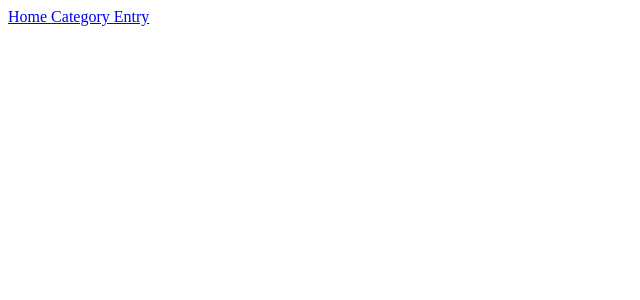
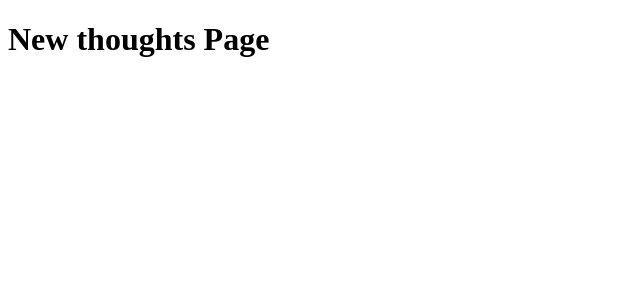
Before and after one commit to jamesphongduong/journal_REACT, a React (Create React App) app: page /entry/new/1 in a window 1280 px wide. Shown: the top 300 px of the page, without its empty margins (0-640 px from the left). Built offline with nearby package versions, Linux system fonts and the light colour scheme.

Commit message:
redirect added

```diff
--- a/src/components/App.js
+++ b/src/components/App.js
@@ -1,5 +1,5 @@
 import React, { Component } from "react";
-import { BrowserRouter, Route, Link } from "react-router-dom";
+import { BrowserRouter, Route } from "react-router-dom";
 import HomePage from "./pages/HomePage";
 import CategorySelection from "./pages/CategorySelection";
 import NewEntryPage from "./pages/NewEntryPage";
@@ -16,12 +16,17 @@ class App extends Component {
             <div>
                 <BrowserRouter>
                     <div>
-                        <Link to="/"> Home </Link>
-                        <Link to="/category"> Category </Link>
-                        <Link to="/entry"> Entry </Link>
                         <Route exact path="/" component = {HomePage} />
-                        <Route exact path="/category" component = {CategorySelection} />
-                        <Route exact path="/entry" component = {NewEntryPage} />
+                        <Route
+                            exact path="/category"
+                            render={(props) => {
+                                return <CategorySelection {...props} categories={categories} />
+                            }} />
+                        <Route exact
+                        path="/entry/new/:index"
+                        render={(props) => {
+                            return <NewEntryPage {...props} categories={categories} />
+                        }} />
                     </div>
                 </BrowserRouter>
             </div>
--- a/src/components/pages/CategorySelection.js
+++ b/src/components/pages/CategorySelection.js
@@ -1,10 +1,22 @@
 import React, { Component } from "react";
+import { Link } from "react-router-dom";
 
 class CategorySelection extends Component {
     render() {
+        const { categories } = this.props;
+
         return(
             <div>
                 <h1>Category Selection</h1>
+                <ul>
+                    {categories.map((item, index) => {
+                        return (
+                        <li key={item}>
+                            <Link to={`/entry/new/${index}`}>{item}</Link>
+                        </li>
+                        );
+                    })}
+                </ul>
             </div>
         )
     }
--- a/src/components/pages/HomePage.js
+++ b/src/components/pages/HomePage.js
@@ -1,10 +1,14 @@
 import React, { Component } from "react";
+import { Link } from "react-router-dom";
 
 class HomePage extends Component {
     render() {
         return(
             <div>
                 <h1>HomePage</h1>
+                <Link to="/category">
+                    <button >New Entry</button>
+                </Link>
             </div>
         )
     }
--- a/src/components/pages/NewEntryPage.js
+++ b/src/components/pages/NewEntryPage.js
@@ -1,11 +1,34 @@
 import React, { Component } from "react";
+import { Redirect } from "react-router-dom";
 
 class NewEntryPage extends Component {
+    state = { category: null, errorMessage: "" }
+
+    componentDidMount() {
+        const category = this.props.categories[this.props.match.params.index];
+        if (!category) {
+            return this.setState({ errorMessage: "Invalid Category"});
+        }
+
+        return this.setState({ category });
+    }
+
     render() {
+        const { category, errorMessage } = this.state;
+
+        if (errorMessage) {
+            return <Redirect to="/category" />;
+        }
+
         return(
             <div>
-                <h1>New Entry Page</h1>
-             </div>
+                {errorMessage}
+                {category &&
+                    <div>
+                        <h1>New {category} Page</h1>
+                </div>
+                }
+            </div>
         )
     }
 }
```
